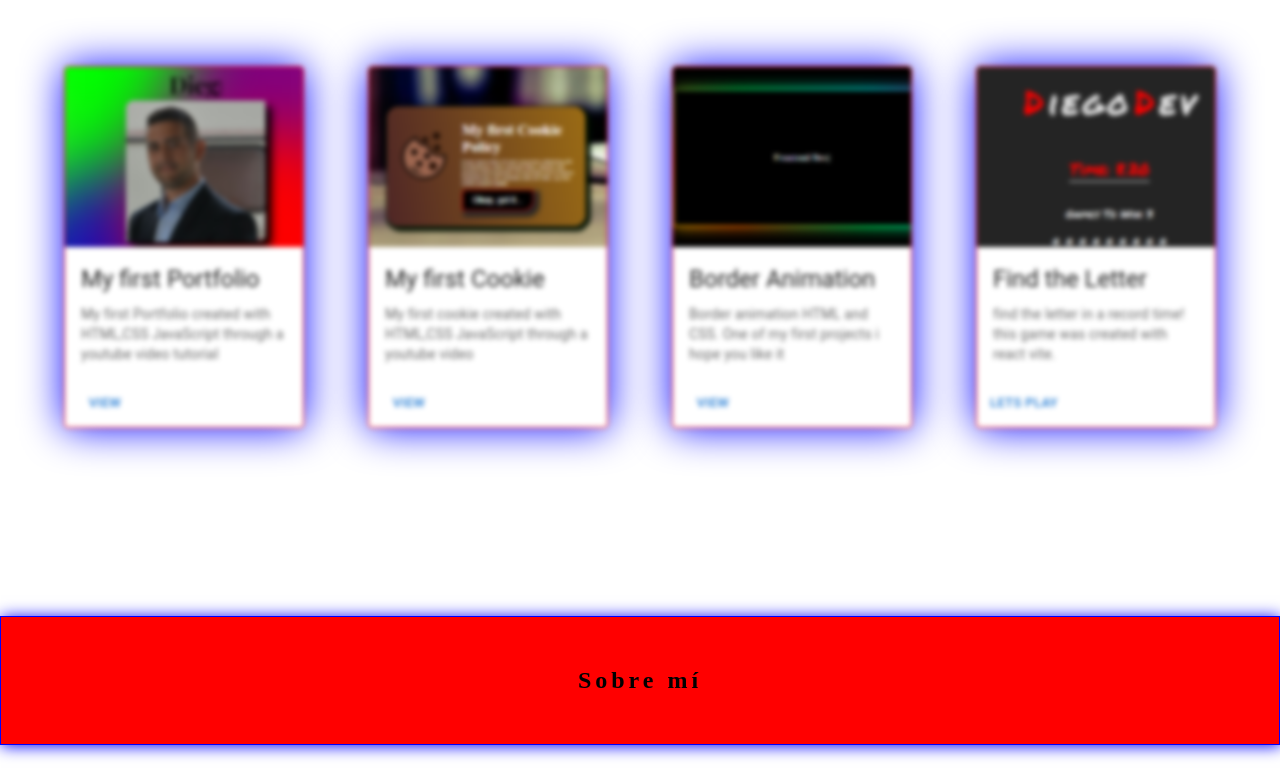
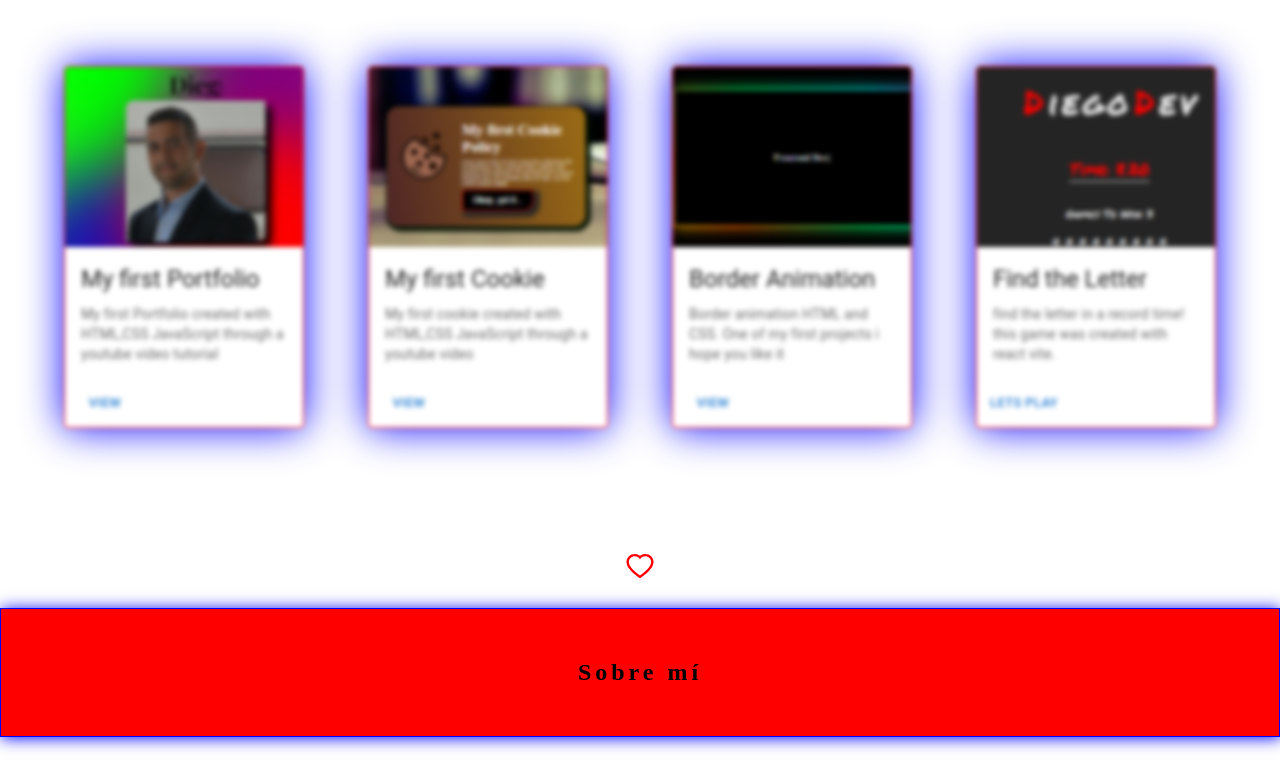
Before and after one commit to diego-monfort-landolt/Landoltdiego, a React (Vite) app: page / in a window 1280 px wide. Shown: the part 1286-2055 px from the top of the page. Built offline with nearby package versions, Linux system fonts and the light colour scheme.

Commit message:
added confetti button style

```diff
--- a/src/pages/Home.css
+++ b/src/pages/Home.css
@@ -34,7 +34,7 @@
   background-color: red;
   color: #000;
 
-  box-shadow: 1px 1px 15px blue;
+  box-shadow: 1px 1px 30px blue;
 
 }
 
@@ -83,8 +83,7 @@
 }
 .like-button {
   font-size: 2rem;
-  width: 10%;
-  color:  #fff;
+  width: 5%;
   text-align: center;
   justify-content: center;
   padding: 10px;
@@ -92,17 +91,16 @@
   border: none;
   background-color: transparent;
 
+  display: flex;
+  align-items: center;
+  justify-content: center;
+  margin: 5px auto;
 
 }
 .liked {
-  font-weight: bold;
-  color: dark;
-  background-color: red;
-  box-shadow: 0px 0px 40px blue;
+  background-color: purple;
   border-radius: 10px;
-  width: 10%;
-  box-shadow: 0 0 30px red;
-
+  box-shadow: 0 0 40px red;
 }
 
 /*text secction*/
--- a/src/pages/Home.jsx
+++ b/src/pages/Home.jsx
@@ -11,10 +11,18 @@ import confetti from 'canvas-confetti';
 export const Home = () => {
   const [like, setLike] = useState(),
     [isLike, setIsLike] = useState(false),
+
+
+
     onLikeButtonClick = () => {
       setLike(like + (isLike));
       setIsLike(!isLike);
-      confetti()
+      const scalar = 3;
+      const conf = confetti.shapeFromText({ text: '❤️', scalar });
+      confetti({
+        shapes: [conf],
+        scalar,
+      })
 
     };
 
@@ -57,7 +65,7 @@ export const Home = () => {
             className={"like-button " + (isLike ? "liked" : "")}
             onClick={onLikeButtonClick}
           >
-            {<AiOutlineHeart />}
+            {<AiOutlineHeart color='red' />}
           </button>
 
         </div>
@@ -76,9 +84,9 @@ export const Home = () => {
 
             Mi viaje como desarrollador web comenzó con HTML y CSS. Aprendí los fundamentos básicos de la estructura y el diseño de un sitio web, y rápidamente me di cuenta de que quería profundizar en este campo. Fue entonces cuando descubrí JavaScript, un lenguaje de programación que me permitió agregar interactividad y dinamismo a mis proyectos.
 
-            Pero mi sed de conocimiento no se detuvo ahí. Quería estar al tanto de las últimas tecnologías y tendencias en el mundo del desarrollo web. Fue entonces cuando me encontré con React, una biblioteca de JavaScript que me permitió crear aplicaciones web de una manera más eficiente y escalable. Quedé impresionado por su capacidad para crear<br/>
-            <br/>
-           <mark><b>Visita mi GitHub o LinkedIn</b></mark>
+            Pero mi sed de conocimiento no se detuvo ahí. Quería estar al tanto de las últimas tecnologías y tendencias en el mundo del desarrollo web. Fue entonces cuando me encontré con React, una biblioteca de JavaScript que me permitió crear aplicaciones web de una manera más eficiente y escalable. Quedé impresionado por su capacidad para crear<br />
+            <br />
+            <mark><b>Visita mi GitHub o LinkedIn</b></mark>
           </p><div className='lastsection'>
             <a href='https://github.com/diego-monfort-landolt'>
               <AiFillGithub color='red' size='50px' />
```
